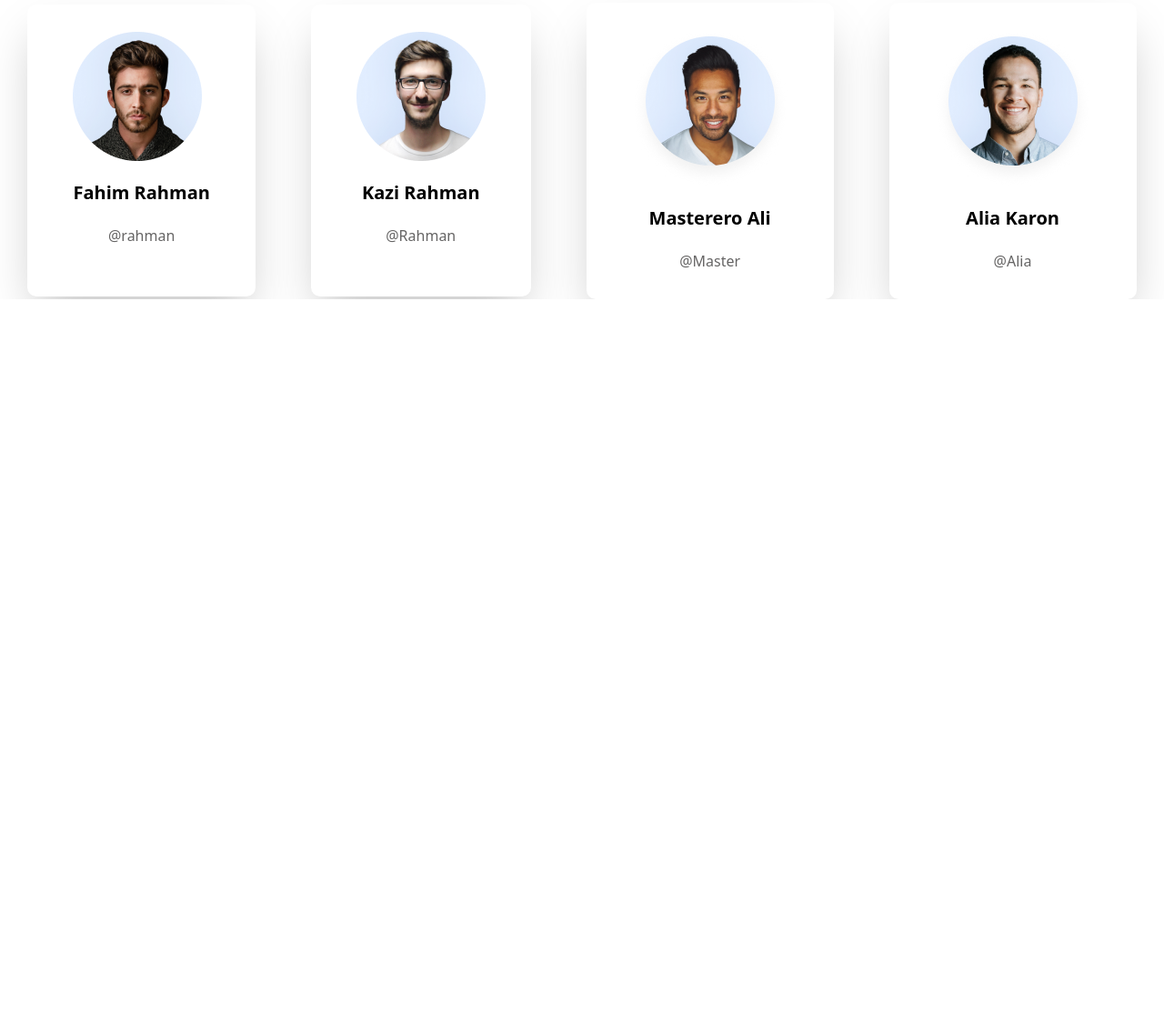
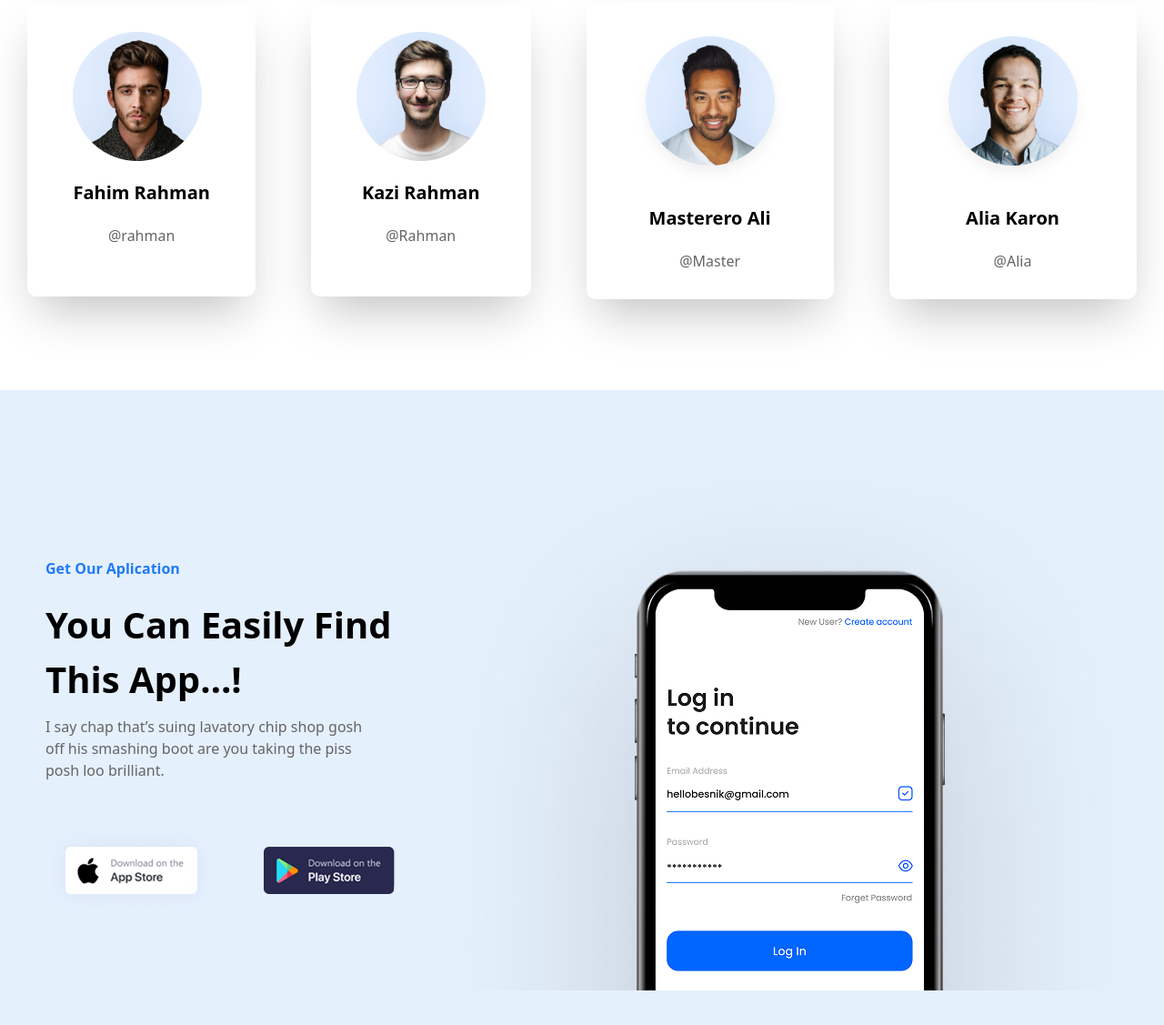
Before and after one commit to Manuchehrzoda/new-project-1, a website: page index.html in a window 1280 px wide. Shown: the part 3106-4233 px from the top of the page at 91% size. Before the commit the page ends 3435 px from the top, so only its background shows below. Drawn offline with Linux system fonts and the light colour scheme.

Commit message:
section6

```diff
--- a/index.html
+++ b/index.html
@@ -245,7 +245,8 @@
 
     <p class="text-[#217BF4] font-bold mt-[100px] flex items-center justify-center">Valuable Team</p>
     <h1 class="text-[40px] font-bold flex items-center justify-center mt-[20px]">Our Active Members</h1>
-    <p class="w-[400px] text-center font-bold ml-[550px] mt-[20px]">when an unknown printer took a galley of type and meeting fari scrambled it.</p>
+    <p class="w-[400px] text-center font-bold ml-[550px] mt-[20px]">when an unknown printer took a galley of type and
+        meeting fari scrambled it.</p>
 
     <div class="flex items-center justify-around mt-[100px]">
 
@@ -291,6 +292,27 @@
 
     </div>
 
+    <div class="bg-[#E5F0FD] mt-[100px] py-[100px] px-[50px] flex items-center justify-around">
+
+        <div>
+
+            <p class="text-[#217BF4] font-bold">Get Our Aplication</p>
+            <h1 class="text-[40px] font-bold w-[400px] mt-[20px]">You Can Easily Find
+                This App…!</h1>
+            <p class="text-[#656464] w-[350px] mt-[10px]">I say chap that’s suing lavatory chip shop gosh off his smashing boot are you taking the piss posh loo brilliant.</p>
+
+            <div class="flex items-center gap-[50px] mt-[50px]">
+
+                <img src="./src/image 288.png" alt="">
+                <img src="./src/image 289.png" alt="">
+
+            </div>
+
+        </div>
+
+        <img src="./src/mobile.png" alt="">
+
+    </div>
 
 </body>
 
```
Also changed, not shown: src/image 288.png (added), src/image 289.png (added), src/mobile.png (added), src/output.css.
